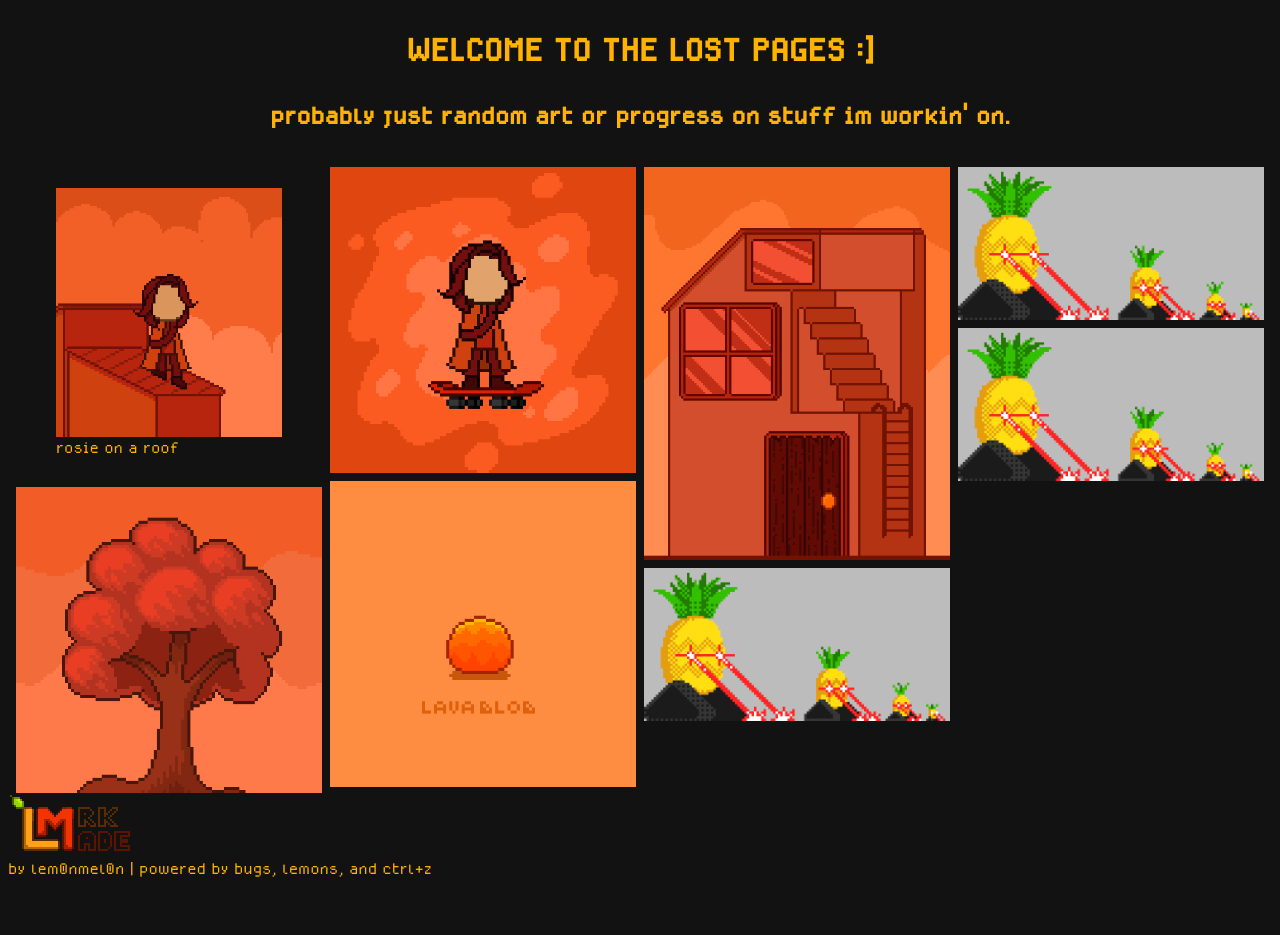
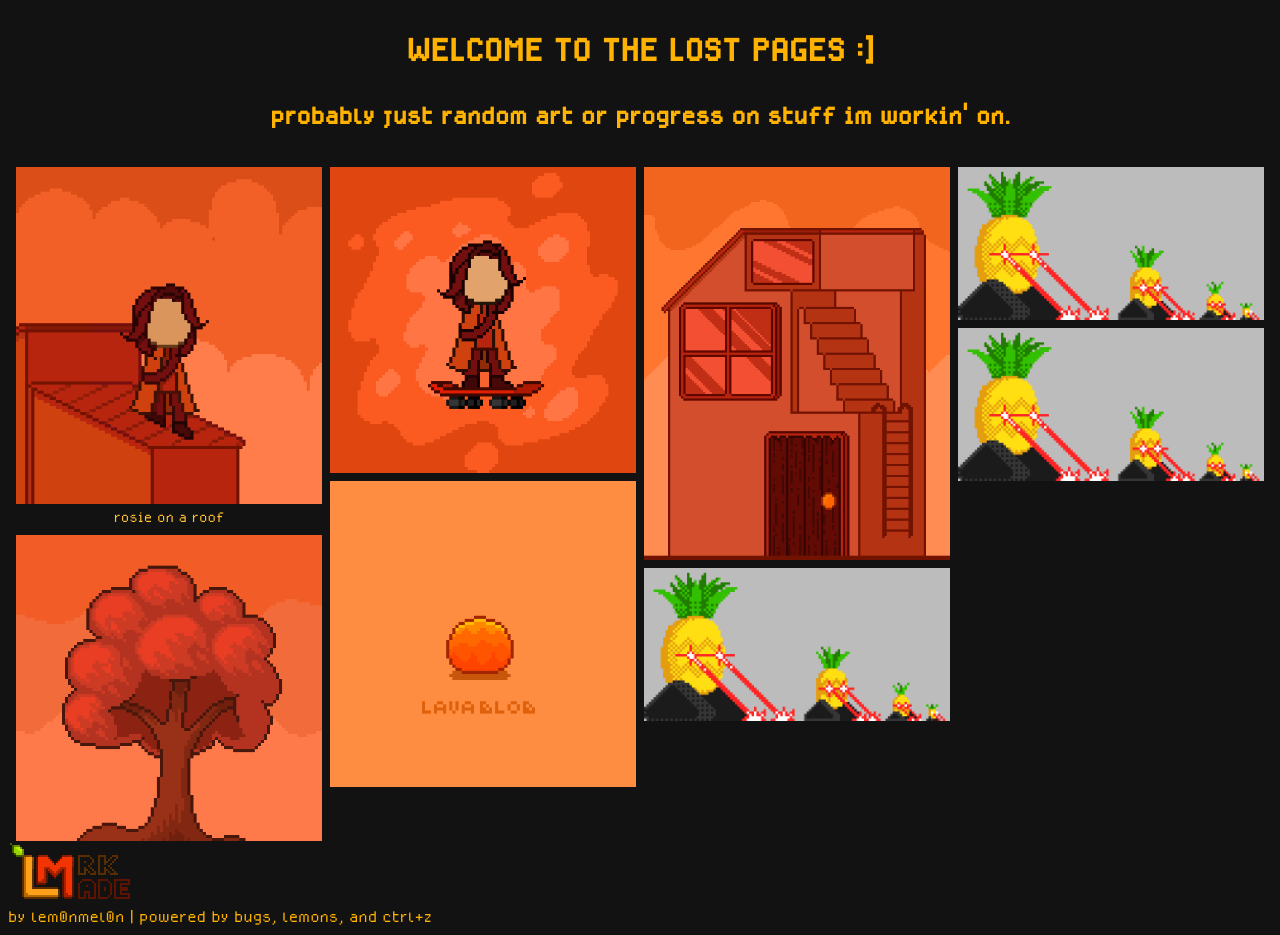
Before and after one commit to lem0nmel0n/lost-pages, a plain HTML site: page index.html in a window 1280 px wide. Before the commit the page ends 887 px from the top, so only its background shows below. Drawn offline with Linux system fonts and the light colour scheme.

Commit message:
Update style.css

```diff
--- a/style.css
+++ b/style.css
@@ -16,6 +16,18 @@ img {
   margin: 0 auto;
   position: relative;
   image-rendering: crisp-edges;}
+
+figure {
+  margin: 0;
+  text-align: center;
+  width: 100%;
+}
+
+figcaption {
+  margin-top: 4px;
+  font-size: 0.9em;
+  color: #ffc12f;
+}
 
 * {
   box-sizing: border-box;
```
